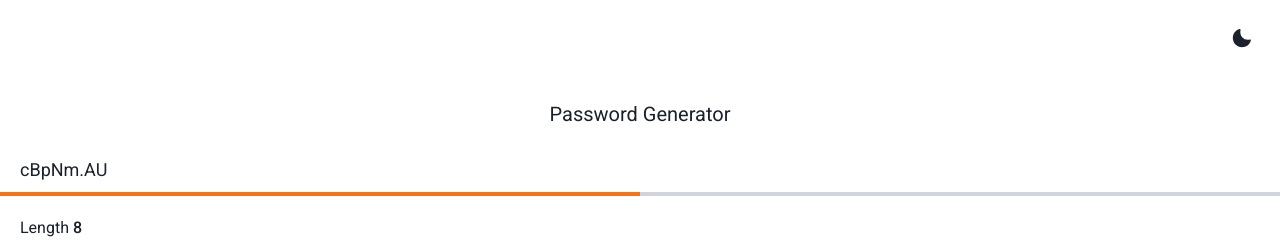
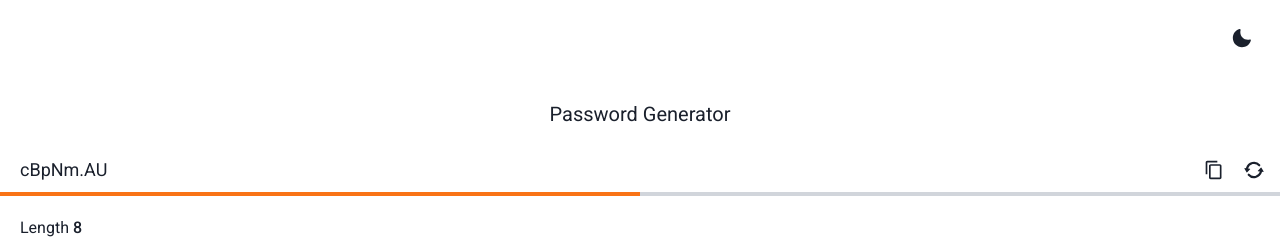
Before and after one commit to wdire/password-generator, a Next.js app: page / in a window 1280 px wide. Shown: the top 242 px of the page. Built offline with nearby package versions, Linux system fonts and the light colour scheme.

Commit message:
added refresh, copy buttons

```diff
--- a/components/GeneratedPass.js
+++ b/components/GeneratedPass.js
@@ -1,4 +1,7 @@
-import { useEffect, useState } from 'react';
+import { CopyIcon, RepeatIcon } from '@chakra-ui/icons';
+import { useToast } from '@chakra-ui/react';
+import ClipboardJS from 'clipboard';
+import { useEffect, useRef, useState } from 'react';
 import {
   greatStrengthLimit,
   lowStrengthLimit,
@@ -8,9 +11,12 @@ import {
 const GeneratedPass = ({
   inputRef,
   onPasswordInputChange,
-  passwordStrongness
+  passwordStrongness,
+  onRefreshClicked
 }) => {
   const [progressBarClass, setProgressBarClass] = useState('');
+  const copyButtonRef = useRef();
+  const toast = useToast();
 
   useEffect(() => {
     if (passwordStrongness > greatStrengthLimit) {
@@ -24,14 +30,44 @@ const GeneratedPass = ({
     }
   }, [passwordStrongness]);
 
+  useEffect(() => {
+    if (copyButtonRef.current) {
+      let clipboard = new ClipboardJS(copyButtonRef.current);
+
+      clipboard.on('success', function (e) {
+        toast({
+          title: 'Copied successfully!',
+          status: 'info',
+          duration: 1500,
+          isClosable: true,
+          position: 'bottom',
+          variant: 'solid'
+        });
+      });
+    }
+  }, [copyButtonRef]);
+
   return (
     <>
       <div className="relative py-3">
         <input
-          className="pl-5 pr-16 w-full focus:outline-0 font-normal text-lg bg-transparent"
+          className="pl-5 pr-24 w-full font-normal text-lg bg-transparent"
           ref={inputRef}
           onChange={onPasswordInputChange}
         />
+        <div
+          className="absolute right-2 bottom-1/2 p-2 translate-y-1/2 rounded-full cursor-pointer transition dark:hover:bg-gray-500/50 hover:bg-gray-300/50"
+          onClick={onRefreshClicked}
+        >
+          <RepeatIcon display={'block'} w={5} h={5} />
+        </div>
+        <div
+          className="absolute right-12 bottom-1/2 p-2 translate-y-1/2 rounded-full cursor-pointer transition dark:hover:bg-gray-500/50 hover:bg-gray-300/50"
+          ref={copyButtonRef}
+          data-clipboard-text={inputRef.current?.value}
+        >
+          <CopyIcon display={'block'} w={5} h={5} />
+        </div>
         <div className="absolute h-1 bottom-0 w-full bg-gray-300"></div>
         <div className={'absolute h-1 bottom-0 ' + progressBarClass}></div>
       </div>
--- a/components/Options.js
+++ b/components/Options.js
@@ -14,6 +14,7 @@ const Options = ({ optionValues, onOptionsChange }) => {
               name={option[0]}
               isChecked={optionValues[option[0]]}
               key={option[0] + '-' + index}
+              marginBottom={3}
             >
               {option[1]}
             </Checkbox>
--- a/components/ToggleDarkMode.js
+++ b/components/ToggleDarkMode.js
@@ -11,36 +11,35 @@ const ToggleDarkMode = () => {
     setDarkMode(mode);
   }, []);
 
-  const changeDarkMode = (mode = 'light') => {
+  const toggleDarkMode = () => {
+    const newMode = darkMode ? 'light' : 'dark';
     document
       .querySelector('html')
-      .classList.remove(mode === 'light' ? 'dark' : 'light');
+      .classList.remove(newMode === 'light' ? 'dark' : 'light');
 
-    document.querySelector('html').classList.add(mode);
-    localStorage.setItem('darkMode', mode === 'dark');
+    document.querySelector('html').classList.add(newMode);
+    localStorage.setItem('darkMode', newMode === 'dark');
 
-    setDarkMode(mode === 'dark');
+    setDarkMode(newMode === 'dark');
   };
 
   return (
     <>
       <div
         className={
-          'absolute right-4 top-4 p-3 rounded-full cursor-pointer transition ' +
-          (darkMode ? 'hover:bg-gray-600' : 'hover:bg-gray-300')
+          'absolute right-4 top-4 p-3 rounded-full cursor-pointer transition dark:hover:bg-gray-600 hover:bg-gray-300'
         }
+        onClick={toggleDarkMode}
       >
         <SunIcon
           display={darkMode ? 'block!important' : 'none!important'}
           w={5}
           h={5}
-          onClick={() => changeDarkMode('light')}
         />
         <MoonIcon
           display={darkMode ? 'none!important' : 'block!important'}
           w={5}
           h={5}
-          onClick={() => changeDarkMode('dark')}
         />
       </div>
     </>
--- a/package.json
+++ b/package.json
@@ -14,6 +14,7 @@
     "@chakra-ui/react": "^1.7.3",
     "@emotion/react": "^11",
     "@emotion/styled": "^11",
+    "clipboard": "^2.0.8",
     "framer-motion": "^5",
     "next": "^12.0.7",
     "react": "^17.0.2",
--- a/pages/index.js
+++ b/pages/index.js
@@ -58,6 +58,12 @@ function HomePage() {
     setPasswordStrongness(passwordStrongCheck(event.target.value));
   };
 
+  const onRefreshClicked = () => {
+    const newGeneratedPassword = generatePassword(sliderValue, optionValues);
+    setGeneratedPassword(newGeneratedPassword);
+    setPasswordStrongness(passwordStrongCheck(newGeneratedPassword));
+  };
+
   return (
     <div className="pt-20 antialiased">
       <div className="box-container">
@@ -66,6 +72,7 @@ function HomePage() {
           inputRef={generatedPasswordInputRef}
           onPasswordInputChange={onPasswordInputChange}
           passwordStrongness={passwordStrongness}
+          onRefreshClicked={onRefreshClicked}
         />
         <div className="p-5">
           <LengthSlider
--- a/styles/main.css
+++ b/styles/main.css
@@ -11,3 +11,12 @@ body {
     @apply shadow-none border-0;
   }
 }
+
+input,
+textarea,
+button,
+select,
+a {
+  -webkit-tap-highlight-color: transparent !important;
+  outline: none !important;
+}
```
Also changed, not shown: 1 other file (tests, documents, lock files or other folders).
